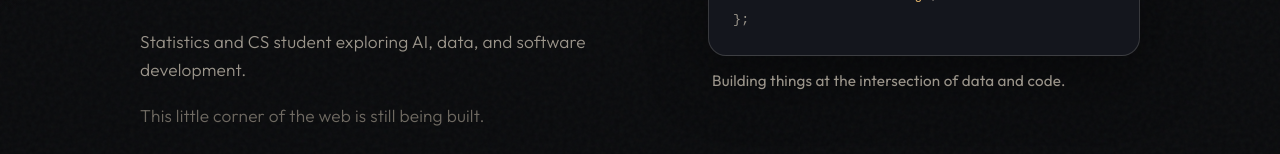
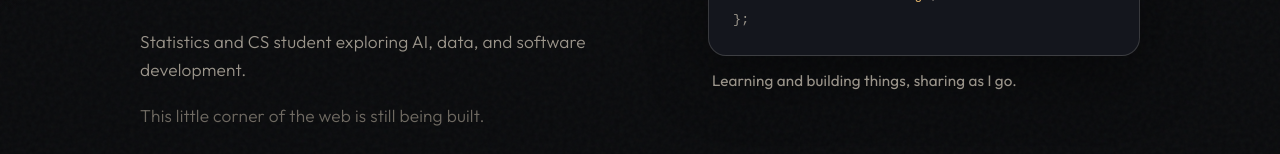
Before and after one commit to mamun-abdu/mamunabdu.com, a plain HTML site: page index.html in a window 1280 px wide. Shown: the part 387-541 px from the top of the page. Drawn offline with Linux system fonts and the light colour scheme; no server answers.

Commit message:
New code card tagline

```diff
--- a/index.html
+++ b/index.html
@@ -85,7 +85,7 @@
   <span class="key">openTo</span><span class="p">:</span> <span class="p">[</span><span class="str">'internships'</span><span class="p">,</span> <span class="str">'collaborations'</span><span class="p">],</span>
   <span class="key">status</span><span class="p">:</span> <span class="str">'stillCooking'</span><span class="p">,</span>
 <span class="p">};</span></code></pre>
-        <p class="code-caption">Building things at the intersection of data and code.</p>
+        <p class="code-caption">Learning and building things, sharing as I go.</p>
       </div>
     </section>
 
```
